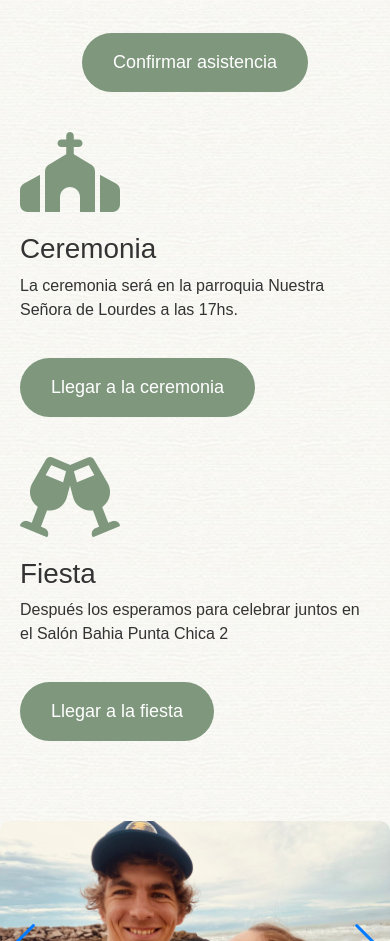
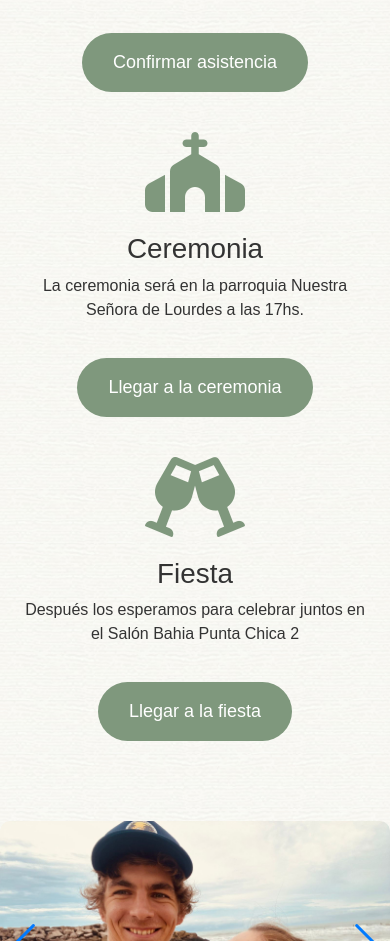
Before and after one commit to santiyflor/santiyflor.github.io, a plain HTML site: page index.html in a window 390 px wide. Shown: the part 1000-1941 px from the top of the page. Drawn offline with nearby package versions, Linux system fonts and the light colour scheme.

Commit message:
Add files via upload

```diff
--- a/style.css
+++ b/style.css
@@ -67,21 +67,23 @@ body {
     margin-top: 1vh; /* Comienza después de la sección inicial */
 }
 
+/* Contenedor de dos columnas */
 .contenido-dos-columnas {
     display: flex;
-    justify-content: space-between; /* Espacio entre las columnas */
+    justify-content: space-between; /* Espacio entre columnas */
     gap: 20px; /* Espacio entre las columnas */
-    flex-wrap: wrap; /* Asegura que las columnas se ajusten en pantallas pequeñas */
+    flex-wrap: wrap; /* Permite que las columnas se ajusten en pantallas pequeñas */
 }
 
 /* Columnas con tamaño igual */
 .columna-izquierda, .columna-derecha {
     flex: 1; /* Ambas columnas ocupan el mismo espacio */
-    max-width: 48%; /* Asegura que las columnas no se estiren demasiado */
-    box-sizing: border-box; /* Incluye padding en el ancho total */
+    max-width: 48%; /* Evita que las columnas se estiren demasiado */
+    box-sizing: border-box; /* Incluye el padding en el ancho total */
+    text-align: center; /* Centra el contenido dentro de cada columna */
 }
 
-/* Columna derecha con diseño específico */
+/* Diseño específico para la columna derecha */
 .columna-derecha {
     background-color: #f4f4f4;
     padding: 20px;
@@ -96,10 +98,11 @@ body {
     }
 
     .columna-izquierda, .columna-derecha {
-        max-width: 100%; /* Ocupan todo el ancho disponible */
+        max-width: 100%; /* Cada columna ocupa el ancho completo */
         margin-bottom: 20px; /* Espacio entre las columnas */
     }
 }
+
 
 .icono-iglesia {
     font-size: 80px; /* Hacer el icono mucho más grande */
```
